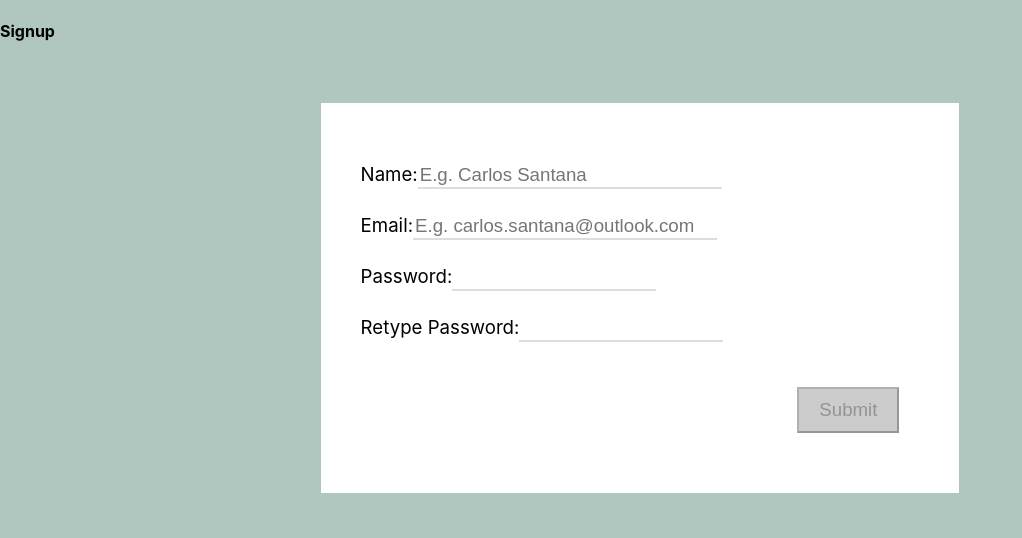
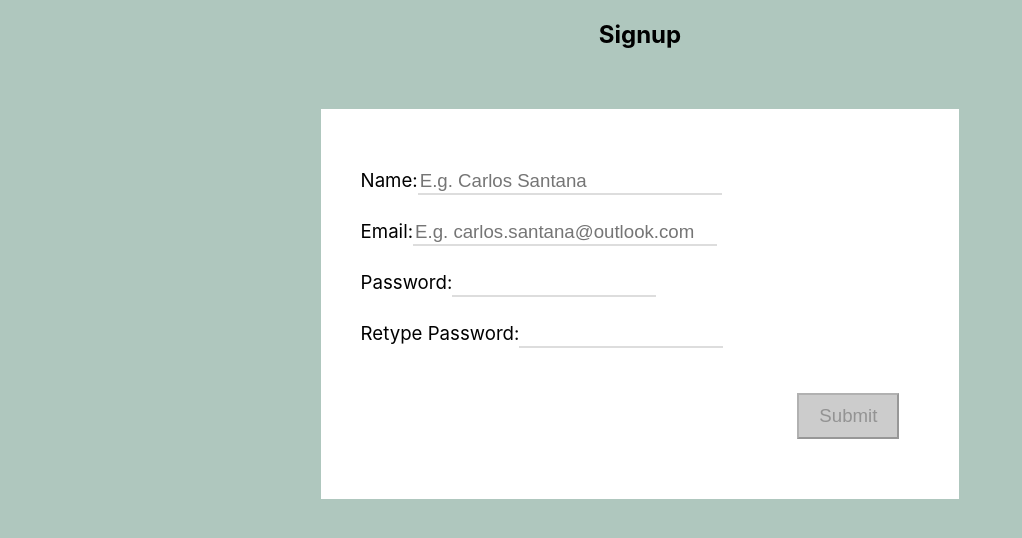
Before and after one commit to Secret-Santa-Sender/secretsantareact, a React (Create React App) app in the folder client/: page /signup in a window 1280 px wide. Shown: the top 538 px of the page, without its empty margins (0-1022 px from the left). Built offline with nearby package versions, Linux system fonts and the light colour scheme.

Commit message:
headers to h2

```diff
--- a/client/src/pages/signup.js
+++ b/client/src/pages/signup.js
@@ -71,7 +71,7 @@ class Signup extends Component {
 
     return (
       <div>
-        <h4>Signup</h4>
+        <h2>Signup</h2>
         <div className="box">
           <div className="form-container">
             <form className="registration" onSubmit={this.handleSubmit}>
--- a/client/src/pages/test.js
+++ b/client/src/pages/test.js
@@ -157,7 +157,7 @@ class Test extends Component {
 
     return (
       <div>
-        <h4>Teams for {this.state.name}</h4>
+        <h2>Teams for {this.state.name}</h2>
         <div className="team-box">
           <h2>Your Teams:</h2>
           <ul>
```
